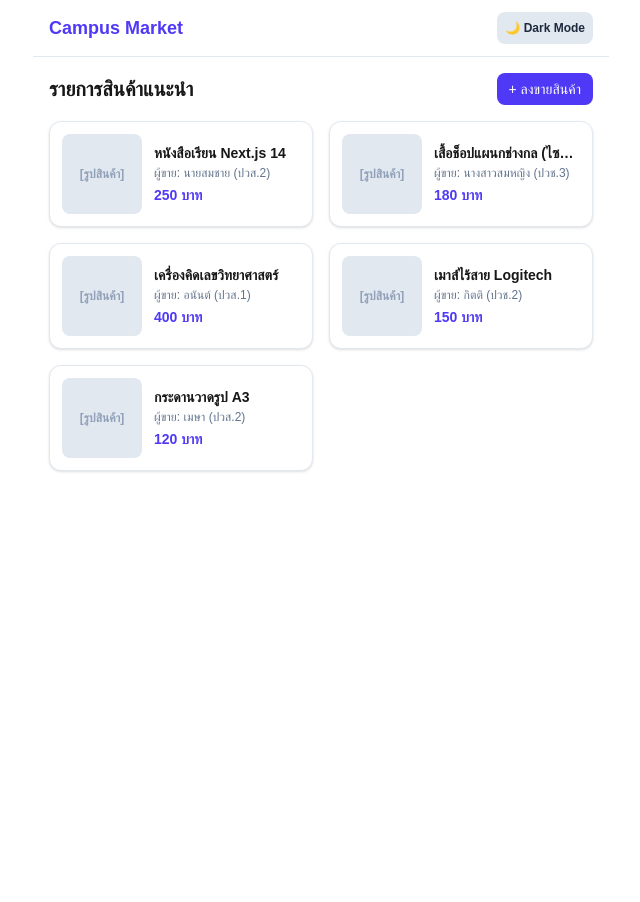
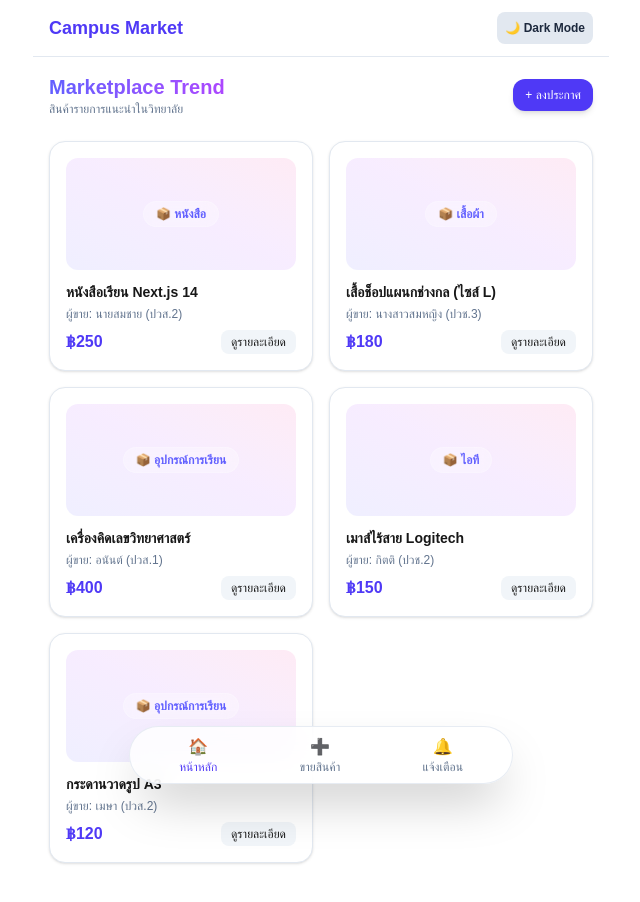
Before and after one commit to form93sss/marketplace, a Next.js app: page /home in a window 1280 px wide. Shown: the top 902 px of the page, without its empty margins (319-959 px from the left). Before the commit the page ends 800 px from the top, so only its background shows below. Built offline with nearby package versions, Linux system fonts and the light colour scheme.

Commit message:
Update page.tsx

```diff
--- a/app/home/page.tsx
+++ b/app/home/page.tsx
@@ -1,48 +1,95 @@
+"use client";
 import Link from "next/link";
+import { useState } from "react";
 
 interface Product {
   id: number;
   name: string;
   price: number;
   seller: string;
-  image: string;
+  category: string;
 }
 
 const mockProducts: Product[] = [
-  { id: 1, name: "หนังสือเรียน Next.js 14", price: 250, seller: "นายสมชาย (ปวส.2)", image: "https://via.placeholder.com/150" },
-  { id: 2, name: "เสื้อช็อปแผนกช่างกล (ไซส์ L)", price: 180, seller: "นางสาวสมหญิง (ปวช.3)", image: "https://via.placeholder.com/150" },
-  { id: 3, name: "เครื่องคิดเลขวิทยาศาสตร์", price: 400, seller: "อนันต์ (ปวส.1)", image: "https://via.placeholder.com/150" },
-  { id: 4, name: "เมาส์ไร้สาย Logitech", price: 150, seller: "กิตติ (ปวช.2)", image: "https://via.placeholder.com/150" },
-  { id: 5, name: "กระดานวาดรูป A3", price: 120, seller: "เมษา (ปวส.2)", image: "https://via.placeholder.com/150" },
+  { id: 1, name: "หนังสือเรียน Next.js 14", price: 250, seller: "นายสมชาย (ปวส.2)", category: "หนังสือ" },
+  { id: 2, name: "เสื้อช็อปแผนกช่างกล (ไซส์ L)", price: 180, seller: "นางสาวสมหญิง (ปวช.3)", category: "เสื้อผ้า" },
+  { id: 3, name: "เครื่องคิดเลขวิทยาศาสตร์", price: 400, seller: "อนันต์ (ปวส.1)", category: "อุปกรณ์การเรียน" },
+  { id: 4, name: "เมาส์ไร้สาย Logitech", price: 150, seller: "กิตติ (ปวช.2)", category: "ไอที" },
+  { id: 5, name: "กระดานวาดรูป A3", price: 120, seller: "เมษา (ปวส.2)", category: "อุปกรณ์การเรียน" },
 ];
 
 export default function HomePage() {
+  const [hoveredId, setHoveredId] = useState<number | null>(null);
+
   return (
-    <div className="space-y-4">
+    <div className="pb-24 space-y-6">
+      {/* Header Section */}
       <div className="flex justify-between items-center">
-        <h2 className="text-xl font-bold">รายการสินค้าแนะนำ</h2>
+        <div>
+          <h2 className="text-xl font-bold bg-gradient-to-r from-indigo-500 to-purple-500 bg-clip-text text-transparent">
+            Marketplace Trend
+          </h2>
+          <p className="text-xs text-slate-500 dark:text-slate-400">สินค้ารายการแนะนำในวิทยาลัย</p>
+        </div>
         <Link
           href="/product"
-          className="bg-indigo-600 text-white text-sm px-3 py-1.5 rounded-lg font-medium hover:bg-indigo-700 transition"
+          className="bg-indigo-600 hover:bg-indigo-700 text-white text-xs px-3 py-2 rounded-xl font-medium shadow-md transition"
         >
-          + ลงขายสินค้า
+          + ลงประกาศ
         </Link>
       </div>
 
-      <div className="grid grid-cols-1 sm:grid-cols-2 gap-4">
+      {/* 3D Cards Grid (3D & Immersive Elements) */}
+      <div className="grid grid-cols-1 sm:grid-cols-2 gap-4 perspective-1000">
         {mockProducts.map((item) => (
-          <div key={item.id} className="bg-white dark:bg-slate-800 border border-slate-200 dark:border-slate-700 rounded-xl p-3 shadow-sm flex gap-3 items-center">
-            <div className="w-20 h-20 bg-slate-200 dark:bg-slate-700 rounded-lg flex-shrink-0 flex items-center justify-center font-bold text-xs text-slate-400">
-              [รูปสินค้า]
+          <div
+            key={item.id}
+            onMouseEnter={() => setHoveredId(item.id)}
+            onMouseLeave={() => setHoveredId(null)}
+            className={`bg-white dark:bg-slate-800 border border-slate-200 dark:border-slate-700 rounded-2xl p-4 shadow-sm transition-all duration-300 transform cursor-pointer ${
+              hoveredId === item.id
+                ? "scale-105 -rotate-1 shadow-xl border-indigo-500/50 dark:border-indigo-400/50"
+                : "hover:shadow-md"
+            }`}
+          >
+            {/* Immersive Preview Placeholder */}
+            <div className="w-full h-28 bg-gradient-to-tr from-indigo-500/10 via-purple-500/10 to-pink-500/10 dark:from-indigo-500/20 dark:to-purple-500/20 rounded-xl flex items-center justify-center font-bold text-xs text-indigo-500 dark:text-indigo-400 relative overflow-hidden">
+              <span className="backdrop-blur-sm bg-white/30 dark:bg-slate-900/40 px-3 py-1 rounded-full border border-white/20">
+                📦 {item.category}
+              </span>
             </div>
-            <div className="flex-1">
+
+            <div className="mt-3">
               <h3 className="font-semibold text-sm line-clamp-1">{item.name}</h3>
-              <p className="text-xs text-slate-500 dark:text-slate-400 mt-0.5">ผู้ขาย: {item.seller}</p>
-              <p className="text-indigo-600 dark:text-indigo-400 font-bold text-sm mt-1">{item.price} บาท</p>
+              <p className="text-xs text-slate-500 dark:text-slate-400 mt-1">ผู้ขาย: {item.seller}</p>
+              <div className="flex justify-between items-center mt-2">
+                <span className="text-indigo-600 dark:text-indigo-400 font-bold text-base">
+                  ฿{item.price}
+                </span>
+                <button className="text-xs bg-slate-100 dark:bg-slate-700 hover:bg-indigo-50 dark:hover:bg-indigo-900/50 px-2.5 py-1 rounded-lg transition">
+                  ดูรายละเอียด
+                </button>
+              </div>
             </div>
           </div>
         ))}
       </div>
+
+      {/* Experimental Navigation (Floating Bottom Bar) */}
+      <div className="fixed bottom-4 left-1/2 -translate-x-1/2 w-[90%] max-w-sm bg-white/80 dark:bg-slate-800/80 backdrop-blur-md border border-slate-200/80 dark:border-slate-700/80 shadow-2xl rounded-full p-2 flex justify-around items-center z-50">
+        <Link href="/home" className="flex flex-col items-center text-indigo-600 dark:text-indigo-400 font-medium text-xs">
+          <span className="text-base">🏠</span>
+          <span>หน้าหลัก</span>
+        </Link>
+        <Link href="/product" className="flex flex-col items-center text-slate-500 dark:text-slate-400 hover:text-indigo-600 text-xs transition">
+          <span className="text-base">➕</span>
+          <span>ขายสินค้า</span>
+        </Link>
+        <Link href="#" className="flex flex-col items-center text-slate-500 dark:text-slate-400 hover:text-indigo-600 text-xs transition">
+          <span className="text-base">🔔</span>
+          <span>แจ้งเตือน</span>
+        </Link>
+      </div>
     </div>
   );
 }
```
